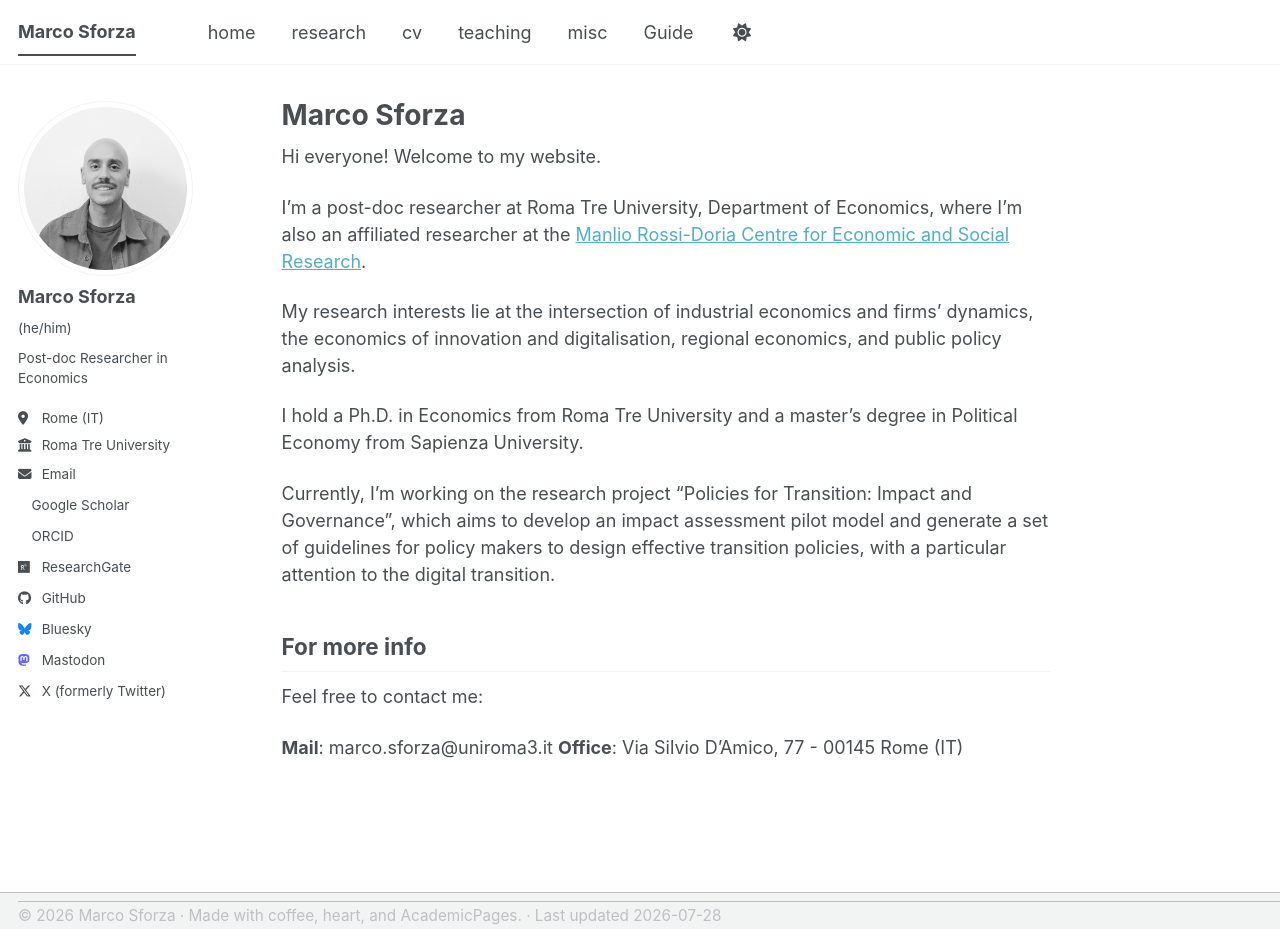
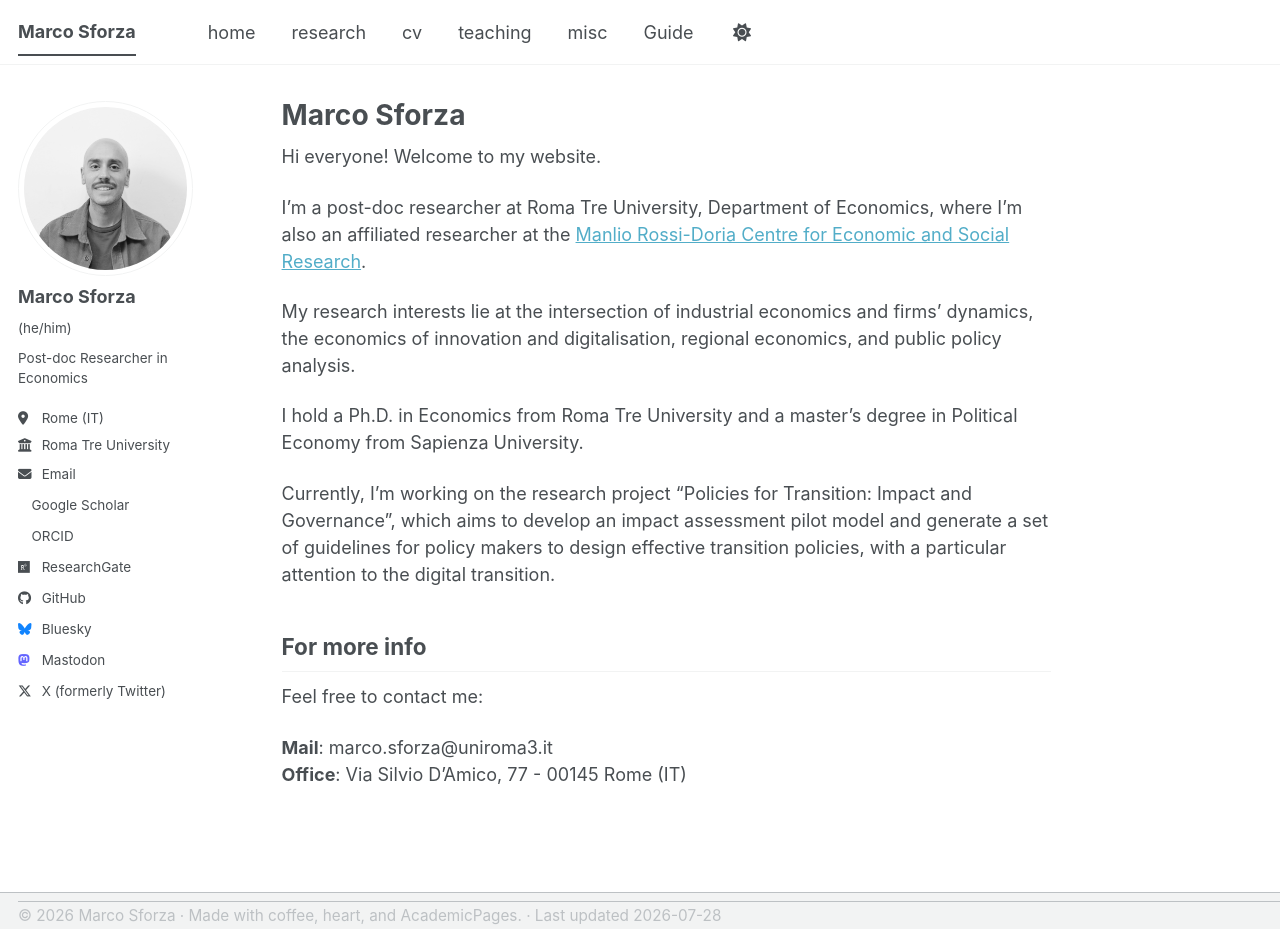
Before and after one commit to marcosforza/marcosforza.github.io, a Jekyll site: the page built from _pages/about.md, in a window 1280 px wide and 929 px high. Built offline with Jekyll 4.4.1, drawn with Linux system fonts in a browser that asks for light colours; a style sheet for code colours, icons or effects is not loaded.

```diff
--- a/_pages/about.md
+++ b/_pages/about.md
@@ -22,5 +22,5 @@ For more info
 ------
 Feel free to contact me:
 
-<b>Mail</b>: marco.sforza@uniroma3.it
+<b>Mail</b>: marco.sforza@uniroma3.it<br>
 <b>Office</b>: Via Silvio D'Amico, 77 - 00145 Rome (IT)
```
